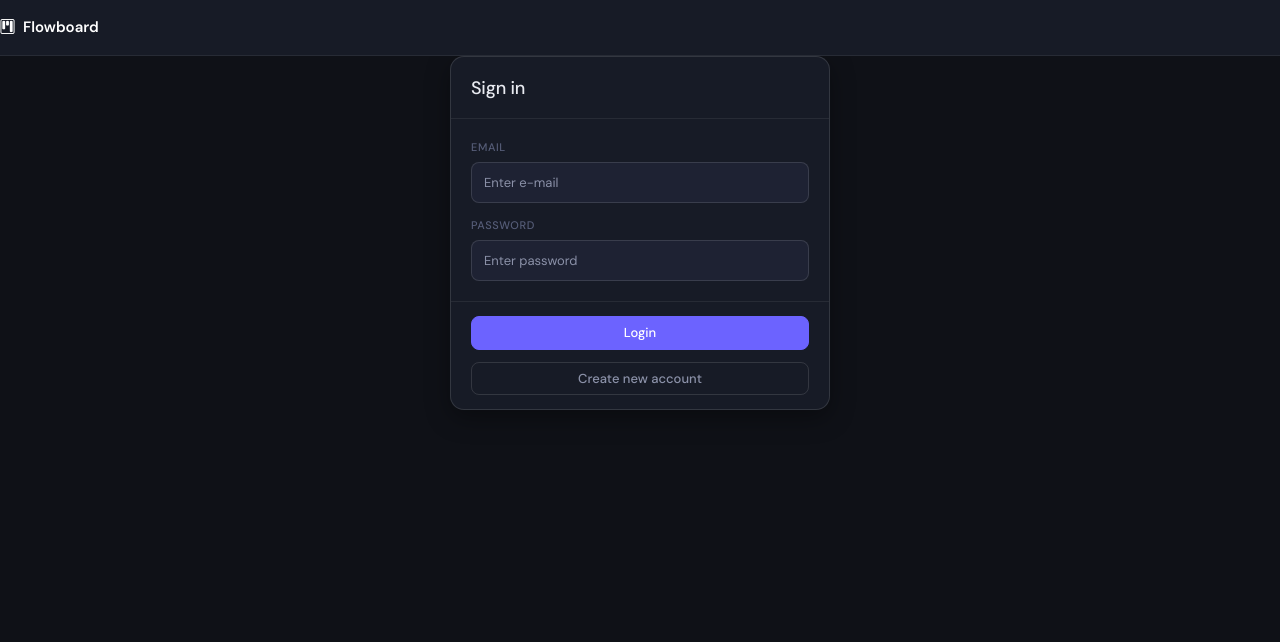
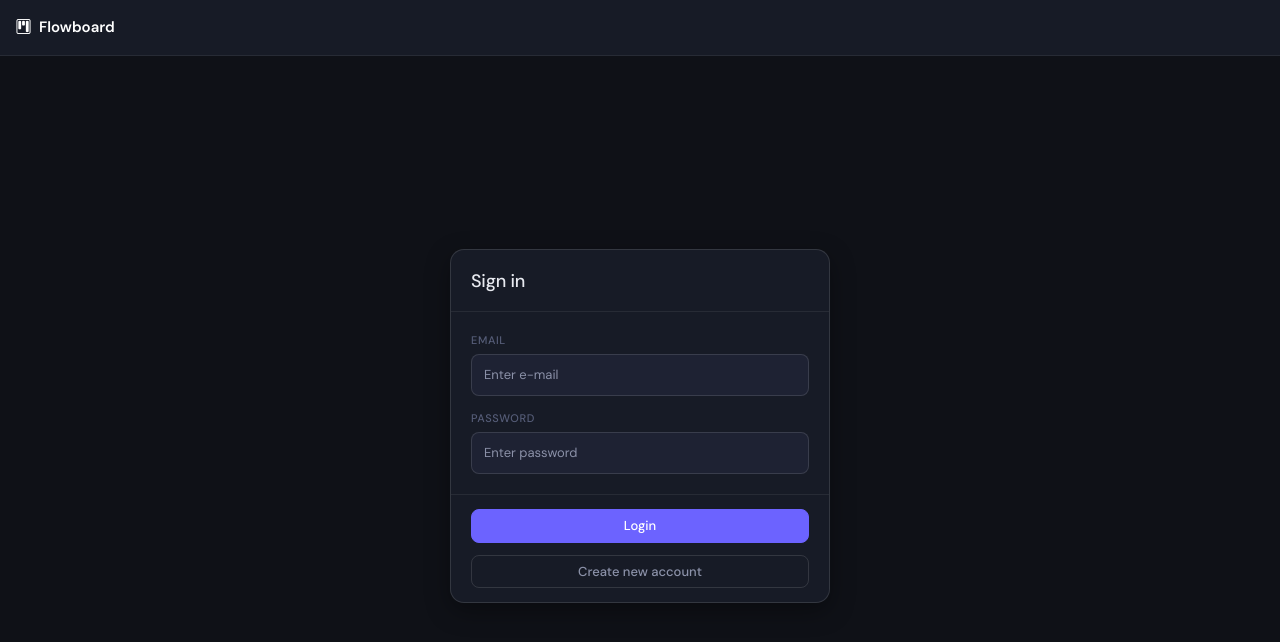
Before and after one commit to adambien94/React-Flowboard, a React (Vite) app: page /login in a window 1280 px wide. Shown: the top 642 px of the page. Built offline with nearby package versions, Linux system fonts and the light colour scheme; no server answers.

Commit message:
imporve login page layout

```diff
--- a/src/Login.tsx
+++ b/src/Login.tsx
@@ -1,7 +1,6 @@
 import { useState, type FormEvent } from "react";
 import { Spinner } from "react-bootstrap";
 import Navbar from "./components/Navbar";
-import styles from "./components/dashboard/DashboardLayout.module.css";
 import { supabase } from "./api/supabaseClient";
 import { useNavigate } from "react-router-dom";
 
@@ -43,7 +42,8 @@
       <Navbar isControlsHidden={true} />
 
       <div
-        className={`${styles.mainContent} d-flex align-items-center justify-content-center`}
+        className="d-flex align-items-center justify-content-center"
+        style={{ minHeight: "calc(100vh - 60px)" }}
       >
         <div className="fb-auth-card">
           <div className="fb-modal-header">
--- a/src/components/Navbar.tsx
+++ b/src/components/Navbar.tsx
@@ -11,7 +11,7 @@
 }: NavbarProps) {
   return (
     <BSNavbar variant="dark" expand="lg" className="fb-topbar">
-      <Container fluid>
+      <Container fluid className="px-3">
         <BSNavbar.Brand
           href="#"
           className="fw-semibold"
--- a/src/dark-theme.css
+++ b/src/dark-theme.css
@@ -255,7 +255,7 @@
   gap: 16px;
   align-items: flex-start;
   overflow-x: auto;
-  padding: 16px;
+  padding: 20px 16px;
   min-height: calc(100vh - 58px);
   /* overflow-x: scroll; */
 }
```
